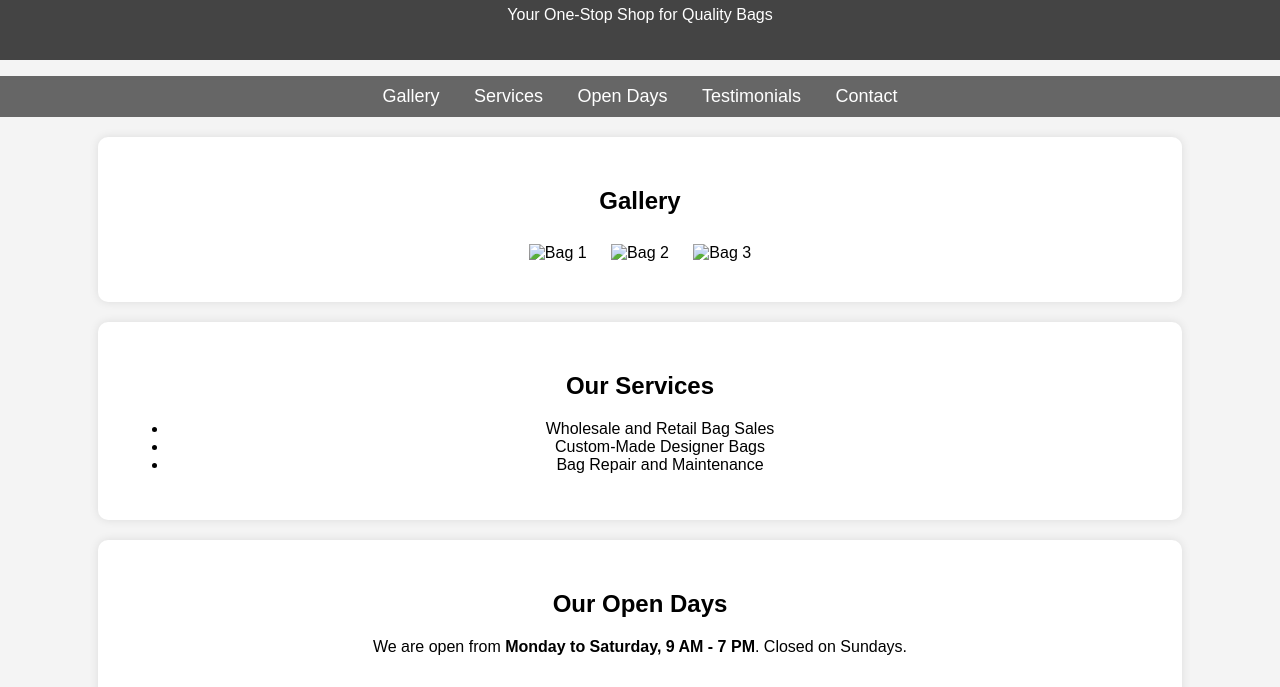
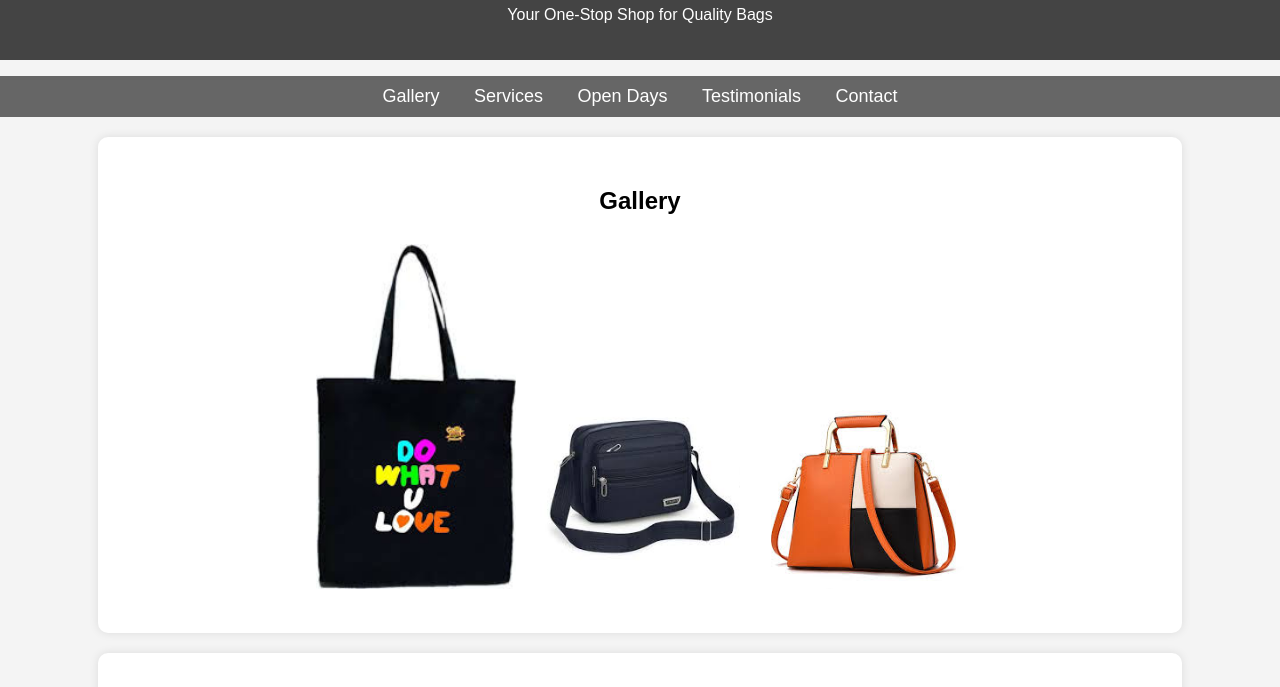
Before and after one commit to lateef12347557/Tife-bags-ltd, a plain HTML site: page index.html in a window 1280 px wide. Shown: the part 113-800 px from the top of the page. Drawn offline with Linux system fonts and the light colour scheme; a script that the page names is missing.

Commit message:
Update index.html

```diff
--- a/index.html
+++ b/index.html
@@ -25,9 +25,9 @@
     <section id="gallery">
         <h2>Gallery</h2>
         <div class="gallery-container">
-            <img src="images/download (1).jpeg" alt="Bag 1">
-            <img src="images/download (2).jpeg" alt="Bag 2">
-            <img src="images/download (3).jpeg" alt="Bag 3">
+            <img src="download (1).jpeg" alt="Bag 1">
+            <img src="download (2).jpeg" alt="Bag 2">
+            <img src="download (3).jpeg" alt="Bag 3">
         </div>
     </section>
 
```
